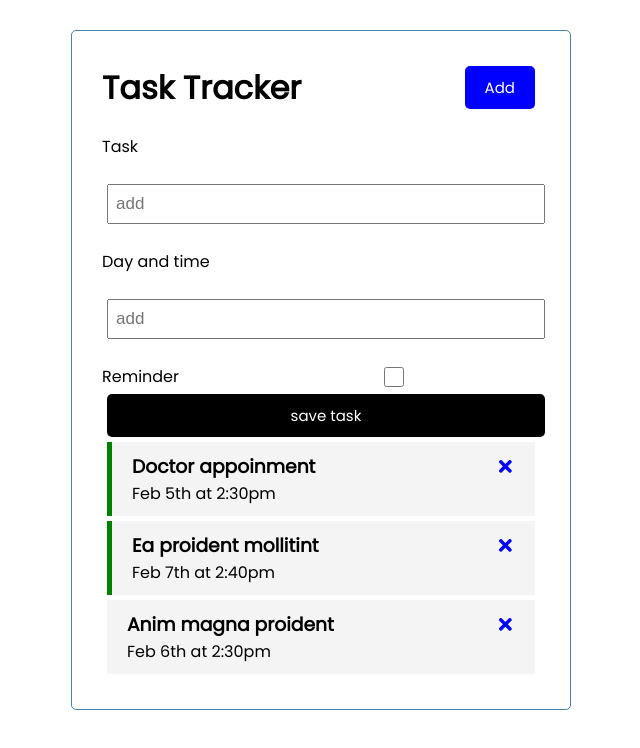
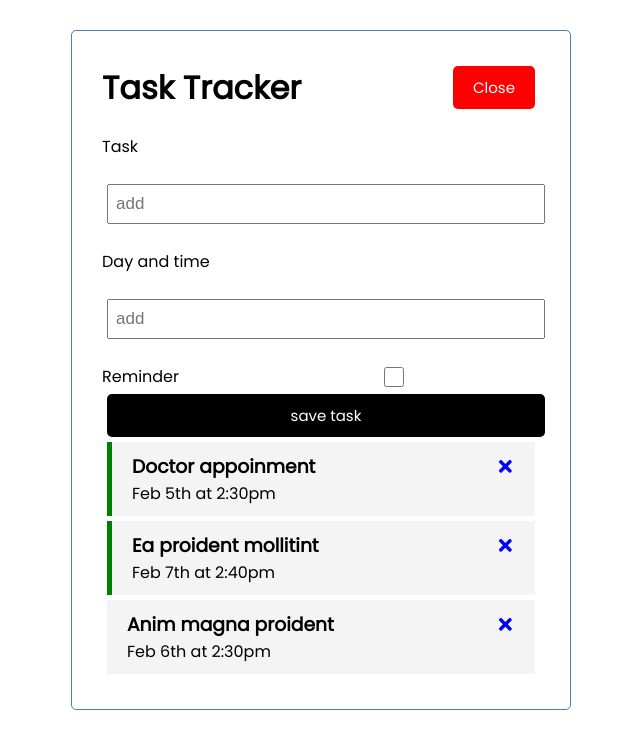
Before and after one commit to lucidethinker/test, a React (Create React App) app: page / in a window 1280 px wide. Both pictures are taken after a click on the button "Add". Shown: the top 748 px of the page, without its empty margins (319-959 px from the left). Built offline with nearby package versions, Linux system fonts and the light colour scheme.

Commit message:
Add,delete thrue existing array is done

```diff
--- a/src/App.js
+++ b/src/App.js
@@ -4,6 +4,7 @@ import {useState} from 'react';
 import Addtask from './components/Addtask'
 
 const App = () =>{
+    const [showAddTask,setShowAddTask] = useState(false)
     const[tasks,setTasks] = useState([
 
       {
@@ -27,6 +28,17 @@ const App = () =>{
 
   ])
 
+ //Add Task
+
+ const addTask =(task) =>{
+  const id = Math.floor(Math.random())*1000+1
+  const newtask = {id,...task}
+  setTasks([...tasks,newtask])
+
+
+ }
+
+
 //Delete task
   const deleteTask = (id) => {
     setTasks(tasks.filter((task)=>task.id !== id))
@@ -43,8 +55,9 @@ const App = () =>{
   return (
     <div className="container" >
 
-    <Header  />
-    <Addtask />
+    <Header  onAdd={()=>setShowAddTask(!showAddTask)}
+    showAdd={showAddTask} />
+    {showAddTask &&<Addtask onAdd={addTask } />}
     {
 
       tasks.length >0 ?
--- a/src/components/Addtask.js
+++ b/src/components/Addtask.js
@@ -3,12 +3,31 @@ import { useState } from 'react'
 
 
 
-const Addtask = () => {
+const Addtask = ({ onAdd}) => {
   const [text,setext]=useState('')
   const [dat,setday]=useState('')
   const [reminder,setreminder]=useState('false')
+    const onSubmit = (e => {
+        e.preventDefault()
+
+        if(!text){
+            alert("please add a task")
+            return
+
+        }
+        onAdd({text,dat,reminder})
+
+
+        setext('')
+        setday('')
+        setreminder(false)
+    })
+
+
+
+
   return (
-    <form className='add-forms'>
+    <form className='add-forms' onSubmit={onSubmit}>
         <div className='form-control'>
         <label className='form-control label'>Task</label>
             <input type='text'
--- a/src/components/Header.js
+++ b/src/components/Header.js
@@ -2,17 +2,12 @@ import PropTypes from 'prop-types';
 import Button from './Button';
 import React from 'react'
 
-export const Header = ({title}) => {
+export const Header = ({title,onAdd ,showAdd}) => {
 
-
-    const onClick = () =>
-    {
-        console.log('click')
-    }
   return (
       <header className='header'>
       <h1>{title}</h1>
-     <Button color='blue' text='Add' onClick={onClick} />
+     <Button color={showAdd ? 'red':'blue'} text={showAdd ? 'Close':'Add'} onClick={onAdd} />
     </header>
   )
 }
--- a/src/components/Task.js
+++ b/src/components/Task.js
@@ -5,7 +5,7 @@ const Task = ( { task,onDelete,onToggle }) =>
  {
     return(
         <div className={`task ${task.reminder ? 'reminder' : ''}`}
-         onClick={()=> onToggle (task.id)}>
+         onDoubleClick={()=> onToggle (task.id)}>
             <h3>{task.text}{' '} <FaTimes style={{color:'blue',cursor:'pointer'}}
                 onClick={()=>onDelete(task.id)}
 
```
